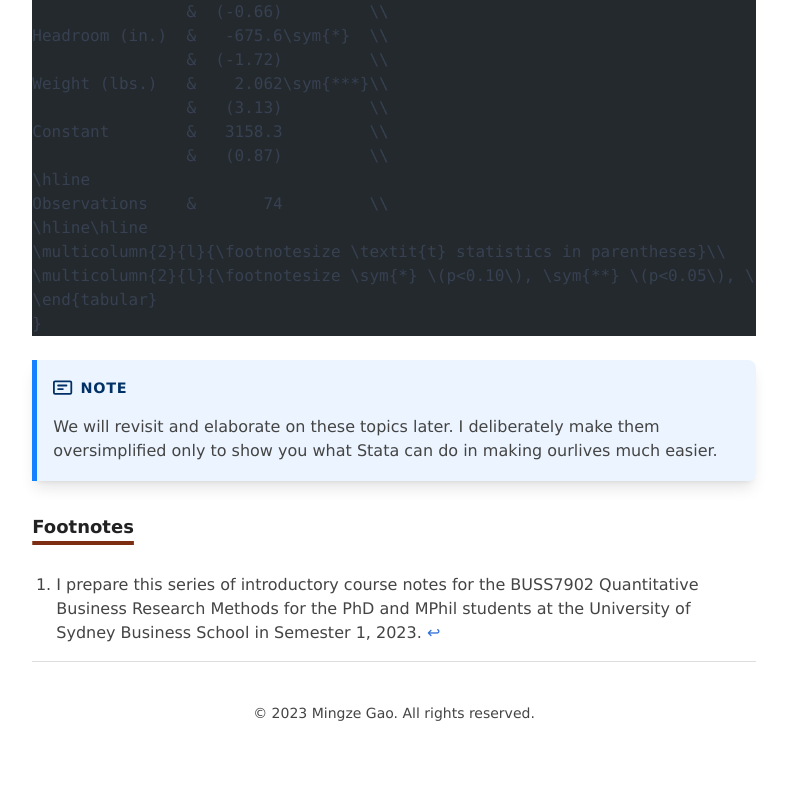
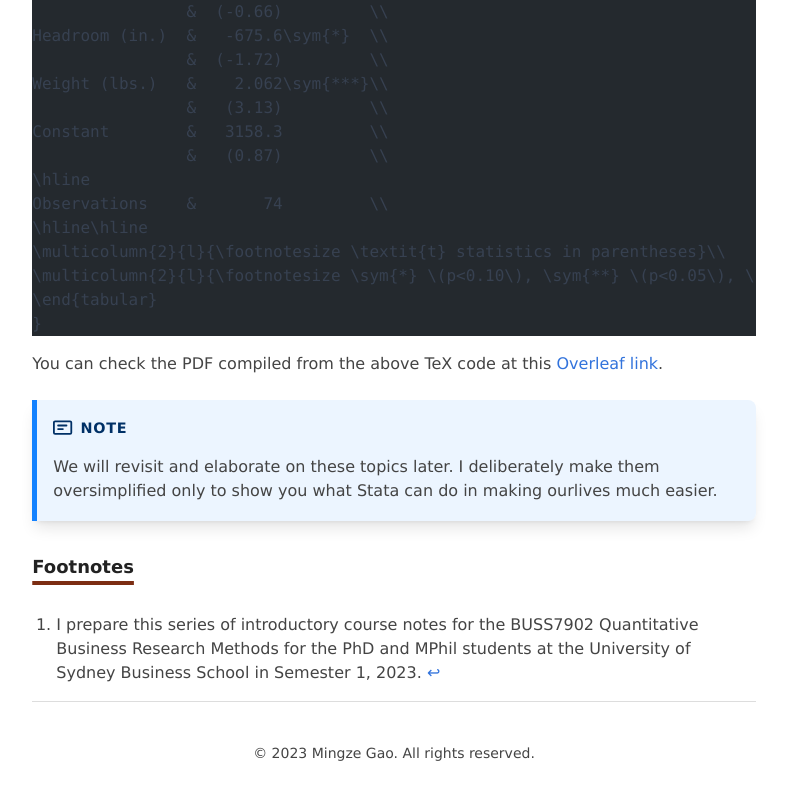
Before and after one commit to mgao6767/adriangao, an Astro site: page /posts/stata-101-introduction in a window 1280 px wide. Shown: the part 6444-7244 px from the top of the page, without its empty margins (246-1033 px from the left). Before the commit the page ends 7212 px from the top, so only its background shows below. Built offline with nearby package versions, Linux system fonts and the light colour scheme; Astro itself is replaced by a stand-in of ours; some packages are replaced by stand-ins of ours; code samples lack their colours.

Commit message:
docs(stata101-intro): add overleaf example

````diff
--- a/src/pages/posts/stata-101-introduction.mdx
+++ b/src/pages/posts/stata-101-introduction.mdx
@@ -249,6 +249,8 @@ Observations    &       74         \\
 }
 ```
 
+You can check the PDF compiled from the above TeX code at this [Overleaf link](https://www.overleaf.com/read/synvdxtkrjfk).
+
 <Aside type="note">
   We will revisit and elaborate on these topics later.
   I deliberately make them oversimplified only to show you what Stata can do in making ourlives much easier.
````
